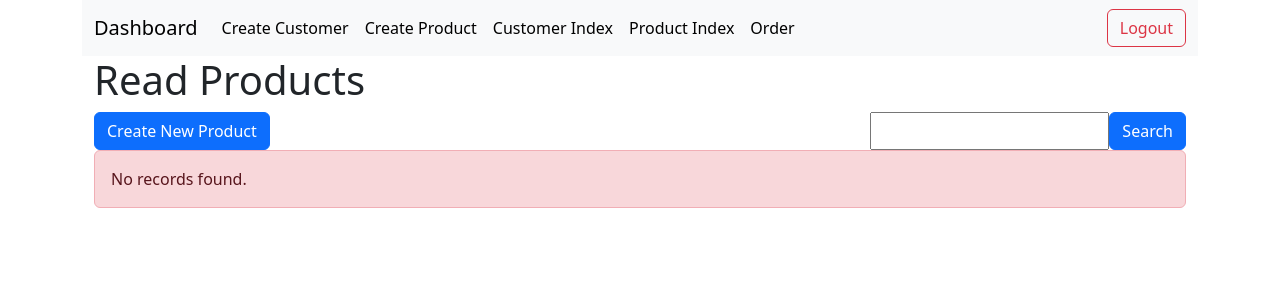
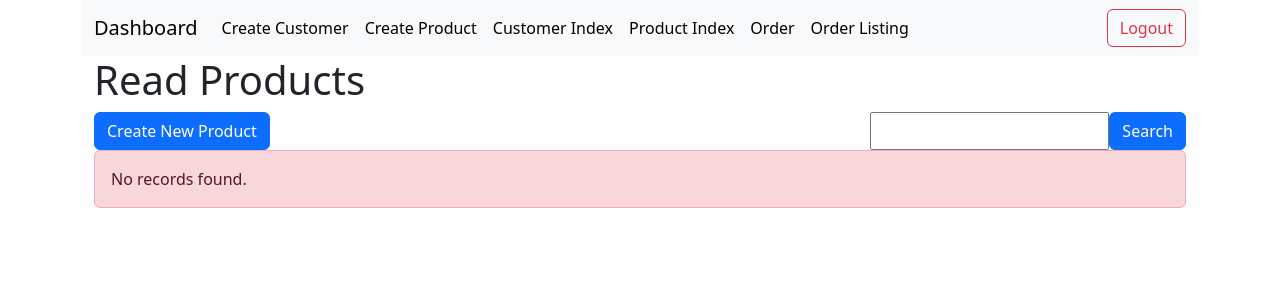
Before and after one commit to Chewvy/web, a PHP site: page /product_index.php in a window 1280 px wide. Shown: the top 300 px of the page. Run offline with PHP 8.4, Linux system fonts and the light colour scheme; data that the repository does not hold is empty.

Commit message:
added order details

```diff
--- a/project/navbar.php
+++ b/project/navbar.php
@@ -44,6 +44,9 @@
                         <li class="nav-item">
                             <a class="nav-link active" aria-current="page" href="Order.php">Order</a>
                         </li>
+                        <li class="nav-item">
+                            <a class="nav-link active" aria-current="page" href="Order_listing.php">Order Listing</a>
+                        </li>
                     </ul>
                     <form class="d-flex" role="search">
                         <a button class="btn btn-outline-danger" type="submit" href="User_logout">Logout</button></a>
```
